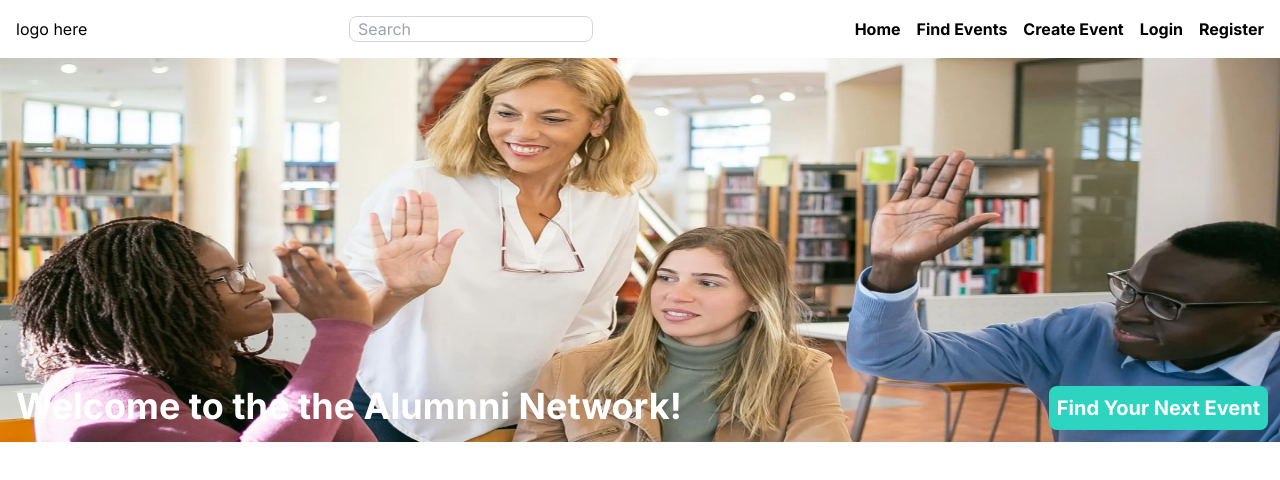
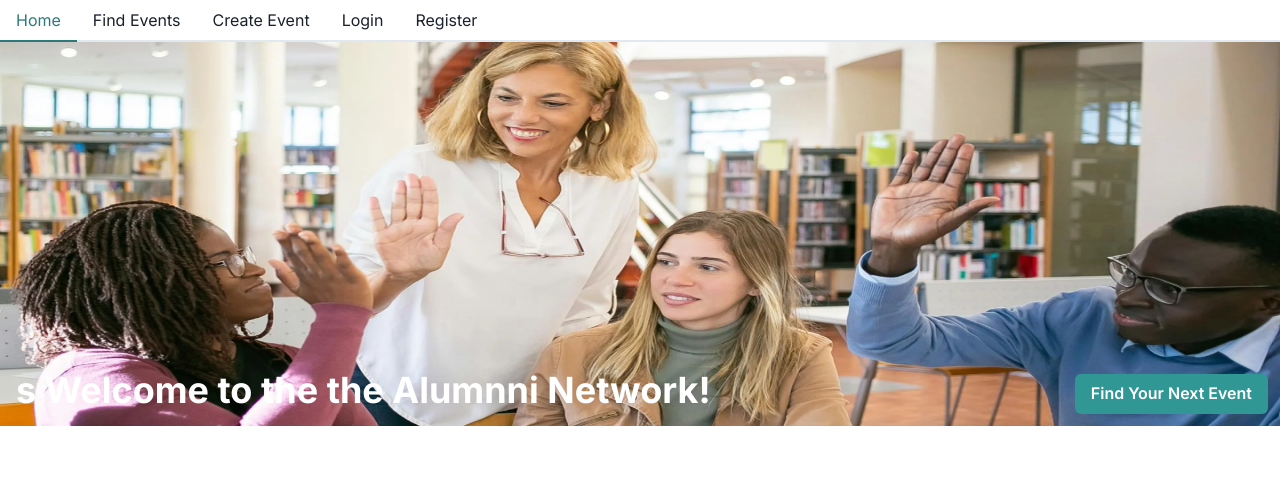
Before and after one commit to kaw393939/user_management, a Next.js app in the folder frontend/: page / in a window 1280 px wide. Shown: the top 480 px of the page. Built offline with nearby package versions, Linux system fonts and the light colour scheme.

Commit message:
chakra now

```diff
--- a/frontend/src/app/layout.tsx
+++ b/frontend/src/app/layout.tsx
@@ -2,6 +2,7 @@ import type { Metadata } from "next";
 import { Inter } from "next/font/google";
 import "./globals.css";
 import NavBar from "@/components/nav";
+import { Providers } from "./providers";
 
 const inter = Inter({ subsets: ["latin"] });
 
@@ -18,9 +19,10 @@ export default function RootLayout({
   return (
     <html lang="en">
       <body className={inter.className}>
-        {" "}
-        <NavBar />
-        {children}
+        <Providers>
+          <NavBar />
+          {children}
+        </Providers>
       </body>
     </html>
   );
--- a/frontend/src/app/page.tsx
+++ b/frontend/src/app/page.tsx
@@ -1,21 +1,26 @@
 "use client";
 import Image from "next/image";
-
+import { Button, ButtonGroup } from "@chakra-ui/react";
+import { useRouter } from "next/navigation";
 export default function Home() {
   let isOpen = false;
+  const router = useRouter();
+
   return (
     <>
       <div className=" bg-white text-white relative min-h-96">
         <h1 className="text-4xl font-bold text-center m-0 text-white absolute z-10 bottom-4 left-4">
-          Welcome to the the Alumnni Network!
+          s Welcome to the the Alumnni Network!
         </h1>
-        <a
-          href="/events"
-          className="bg-teal-400 text-white text-xl font-bold p-2 rounded-lg absolute z-10 bottom-3 right-3"
+        <Button
+          colorScheme="teal"
+          onClick={() => {
+            router.push("/events");
+          }}
+          className="!absolute z-10 bottom-3 right-3"
         >
           Find Your Next Event
-        </a>
-
+        </Button>
         <Image
           src="/pexels-photo-5940838 3.png"
           alt="Alumni Network"
--- /dev/null
+++ b/frontend/src/app/providers.tsx
@@ -0,0 +1,9 @@
+"use client";
+
+import { ChakraProvider } from "@chakra-ui/react";
+
+export function Providers({ children }: { children: React.ReactNode }) {
+  return <ChakraProvider>{children}</ChakraProvider>;
+}
+// see the docs here
+// https://v2.chakra-ui.com/getting-started/nextjs-app-guide
--- a/frontend/src/components/nav.tsx
+++ b/frontend/src/components/nav.tsx
@@ -1,3 +1,6 @@
+"use client";
+import { useRouter } from "next/navigation";
+import { Tabs, TabList, TabPanels, Tab, TabPanel } from "@chakra-ui/react";
 const NavBar = () => {
   let navItems = [
     { title: "Home", path: "/" },
@@ -6,30 +9,22 @@ const NavBar = () => {
     { title: "Login", path: "/login" },
     { title: "Register", path: "/register" },
   ];
-
+  const router = useRouter();
   return (
-    <nav className="nav flex justify-between items-center p-4">
-      <h2>logo here</h2>
-      <input
-        type="search"
-        name="search"
-        id="searach"
-        className="search border border-gray-300 rounded-lg pl-2"
-        placeholder="Search"
-      />
-      <ul className="nav-list flex justify-center space-x-4">
+    <Tabs colorScheme="teal">
+      <TabList>
         {navItems.map((item) => (
-          <li key={item.title} className="nav-item inline-block">
-            <a
-              href={item.path}
-              className="nav-link text-black hover:text-blue-500 font-bold"
-            >
-              {item.title}
-            </a>
-          </li>
+          <Tab
+            onClick={() => {
+              router.push(item.path);
+            }}
+            key={item.title}
+          >
+            {item.title}
+          </Tab>
         ))}
-      </ul>
-    </nav>
+      </TabList>
+    </Tabs>
   );
 };
 
```
Also changed, not shown: frontend/package.json (+10 -5 lines), 1 other file (tests, documents, lock files or other folders).
